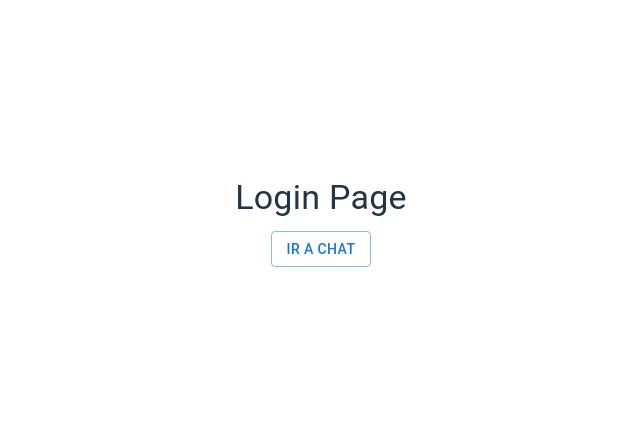
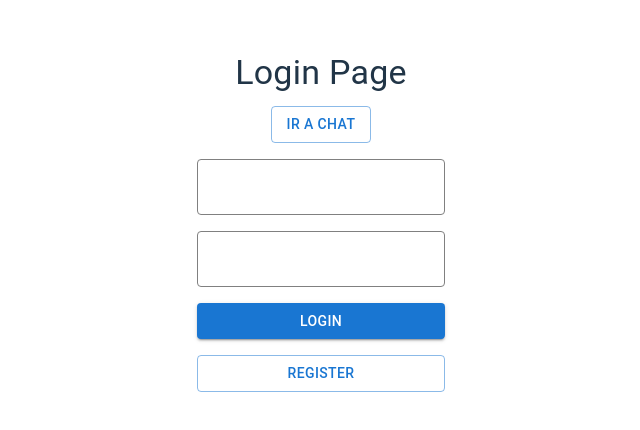
Before and after one commit to Santino112/TeresAI-front, a React (Vite) app in the folder Frontend/: page / in a window 1280 px wide. Shown: the part 178-608 px from the top of the page, without its empty margins (319-959 px from the left). Built offline with nearby package versions, Linux system fonts and the light colour scheme.

Commit message:
Empece a hacer el auth

```diff
--- a/Frontend/src/components/auth/Login.jsx
+++ b/Frontend/src/components/auth/Login.jsx
@@ -1,6 +1,6 @@
 import { useState, useEffect } from 'react';
 import { useNavigate } from 'react-router-dom';
-import { Typography, Button} from '@mui/material';
+import { Typography, Button, TextField, Box, } from '@mui/material';
 
 const Login = () => {
     const navigate = useNavigate();
@@ -15,6 +15,42 @@ const Login = () => {
                 Login Page
             </Typography>
             <Button variant='outlined' onClick={handleChatAI}>Ir a chat</Button>
+            <br />
+            <Box component="form">
+                <TextField label="Username" variant="outlined" margin="normal" sx={{
+                    input: { color: "white" },
+                    label: { color: "white" },
+                    "& label.Mui-focused": { color: "white" },
+                    "& .MuiOutlinedInput-root": {
+                        "& fieldset": {
+                            borderColor: "gray",
+                        },
+                        "&.Mui-focused fieldset": {
+                            borderColor: "white",
+                        },
+                    },
+                }} />
+                <br />
+                <TextField label="Password" type="outlined" margin="dense" sx={{
+                    marginBottom: 2,
+                    input: { color: "white" },
+                    label: { color: "white" },
+                    "& label.Mui-focused": { color: "white" },
+                    "& .MuiOutlinedInput-root": {
+                        "& fieldset": {
+                            borderColor: "gray",
+                        },
+                        "&.Mui-focused fieldset": {
+                            borderColor: "white",
+                        },
+                    },
+
+                }} />
+                <br />
+                <Button variant="contained" fullWidth sx={{marginBottom: 2}}>Login</Button>
+                <br />
+                <Button variant="outlined" fullWidth>Register</Button>
+            </Box>
         </>
     )
 };
--- a/Frontend/src/components/dashboard/chat/ChatAI.jsx
+++ b/Frontend/src/components/dashboard/chat/ChatAI.jsx
@@ -8,6 +8,7 @@ const ChatAI = () => {
     const [prompt, setPrompt] = useState("");
     const [promptVisible, setPromptVisible] = useState(null);
     const [respuesta, setRespuesta] = useState("");
+    const [conversationId, setConversationId] = useState(null);
 
     const handleLogin = () => {
         navigate('/');
@@ -17,11 +18,10 @@ const ChatAI = () => {
         e.preventDefault();
         const promptActual = prompt;
         setPrompt("");
-
         setTimeout(() => {
             setPromptVisible(prompt);
         }, 200);
-        await enviarPrompt(promptActual, setRespuesta, setPrompt);
+        await enviarPrompt(promptActual, conversationId, setRespuesta, setConversationId);
     }
 
     return (
@@ -30,7 +30,7 @@ const ChatAI = () => {
                 Chat AI Page
             </Typography>
             <Button variant='outlined' onClick={handleLogin}>Ir a login</Button>
-            <Box sx={{ marginTop: 2, marginBottom: 2, padding: 2, border: '1px solid gray', borderRadius: 1, minHeight: '100px' }}>
+            <Box sx={{ marginTop: 2, marginBottom: 1, padding: 2, border: '1px solid gray', borderRadius: 1, minHeight: '100px' }}>
                 {promptVisible && (
                     <Typography variant="body1">{promptVisible}</Typography>
                 )}
@@ -51,6 +51,7 @@ const ChatAI = () => {
                     maxRows={4}
                     InputLabelProps={{ required: false }}
                     sx={{
+                        marginBottom: 2,
                         textarea: { color: "white" },
                         label: { color: "white" },
                         "& label.Mui-focused": { color: "white" },
@@ -64,7 +65,7 @@ const ChatAI = () => {
                         },
                     }}
                 />
-                <Button variant="contained" color="primary" type="submit">Enviar</Button>
+                <Button variant="contained" color="primary" type="submit" fullWidth>Enviar</Button>
             </Box>
         </>
     );
--- a/Frontend/src/components/dashboard/chat/exports/enviarPrompt.js
+++ b/Frontend/src/components/dashboard/chat/exports/enviarPrompt.js
@@ -1,8 +1,8 @@
 import axios from 'axios';
 
-export const enviarPrompt = async (prompt, setRespuesta) => {
+export const enviarPrompt = async (prompt, conversationId, setRespuesta, setConversationId) => {
     const data = {
-        userID: "usuario123",
+        conversationId,
         prompt: `
             ${prompt}
             "Solo quiero que respondas al prompt. Esto que te digo aca es para que sepas, pero no hagas referencia a esto en tu respuesta inicial.
@@ -13,8 +13,11 @@ export const enviarPrompt = async (prompt, setRespuesta) => {
 
     try {
         const response = await axios.post('http://localhost:3000/requestToAI/mandandoAlaIA', data);
-        const respuestaAI = response.data;
-        setRespuesta(respuestaAI);
+        const res = response.data;
+        setRespuesta(res);
+        if (!conversationId) {
+            setConversationId(response.data.conversationId);
+        }
     } catch (error) {
         console.error("Error sending prompt:", error);
     }
```
Lines whose indentation alone changed are shown as unchanged.
